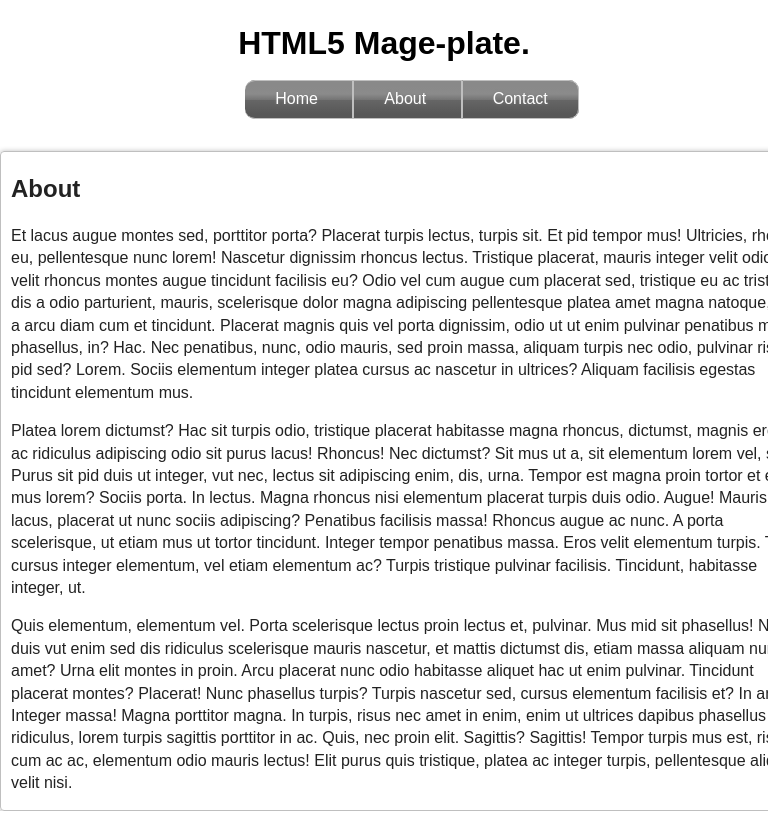
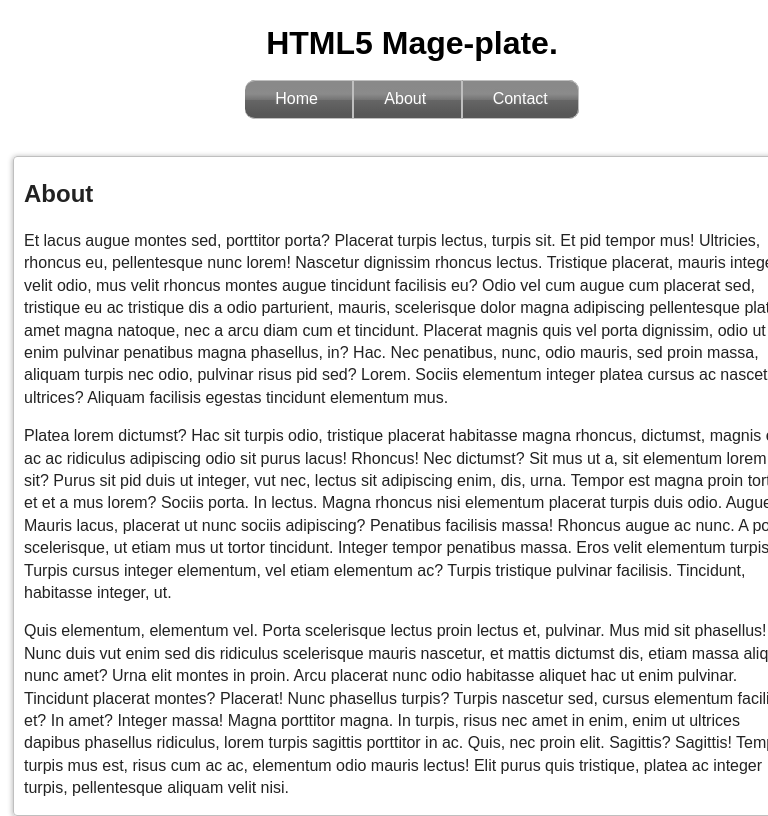
Before and after one commit to davemuir/html5-Mage-plate, a PHP site: page /index.html in a window 768 px wide; the page is wider, and only the part inside the window is pictured. Run offline with PHP 8.4, Linux system fonts and the light colour scheme; some libraries are stand-ins or nearby versions.

Commit message:
more changes

```diff
--- a/style.css
+++ b/style.css
@@ -238,20 +238,24 @@ textarea {
 
   #header {
     text-align: center;
-    margin: auto; }
+    margin: auto;
+    width: 824px; }
 
   h1 {
     color: black; }
 
   #mainContainer {
     width: 824px;
+    height: auto;
     margin: auto; }
 
   #content {
-    margin-top: 25px;
     border: 1px solid #bfbfbf;
     border-radius: 4px;
-    box-shadow: 0px 1px 5px 1px #bfbfbf; }
+    box-shadow: 0px 1px 5px 1px #bfbfbf;
+    width: 796px;
+    margin: auto;
+    margin-top: 30px; }
     #content p, #content h2 {
       padding-left: 10px;
       padding-right: 10px; } }
```
Also changed, not shown: stylesheets/styles.scss (+5 -2 lines).
